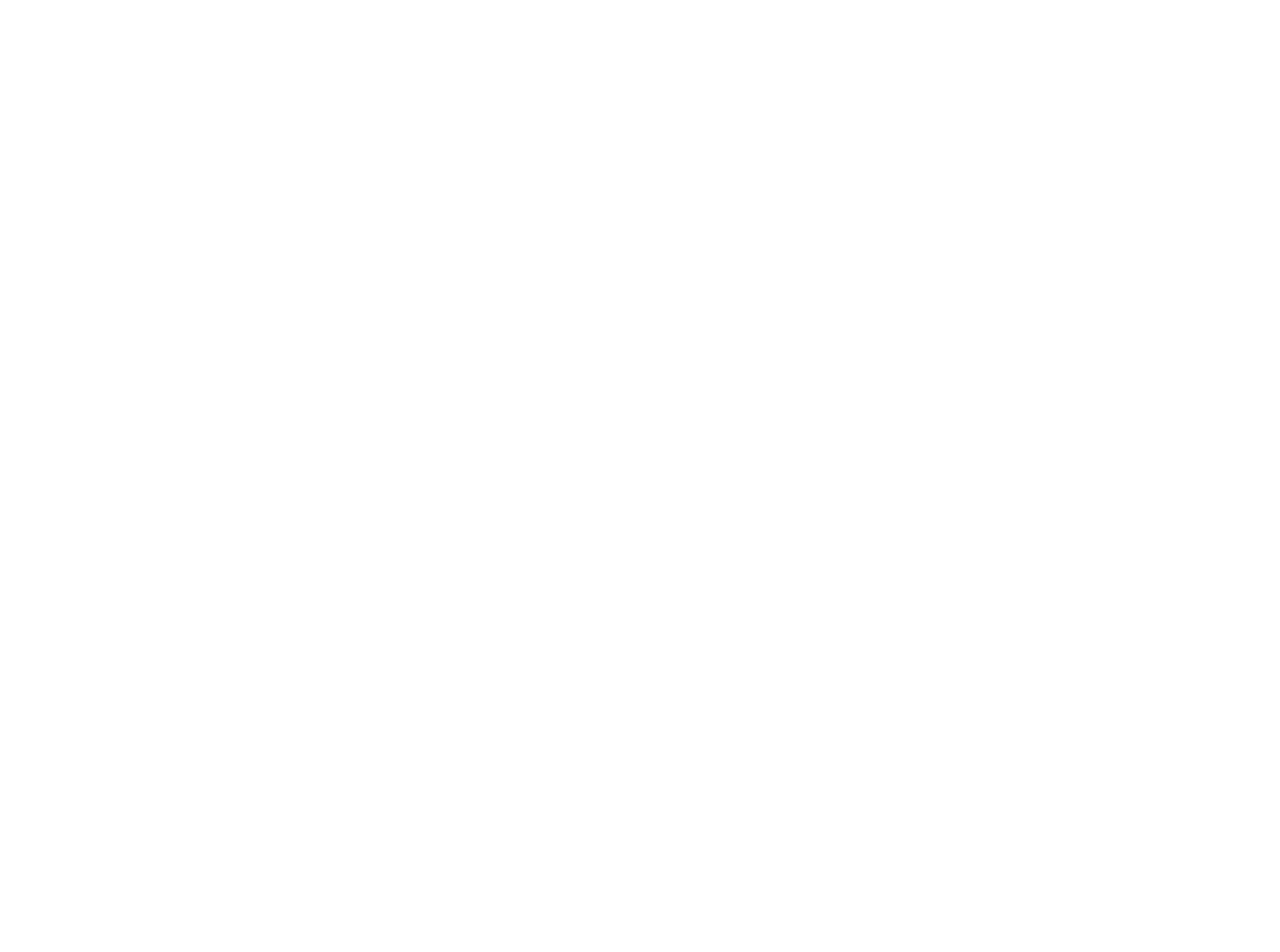
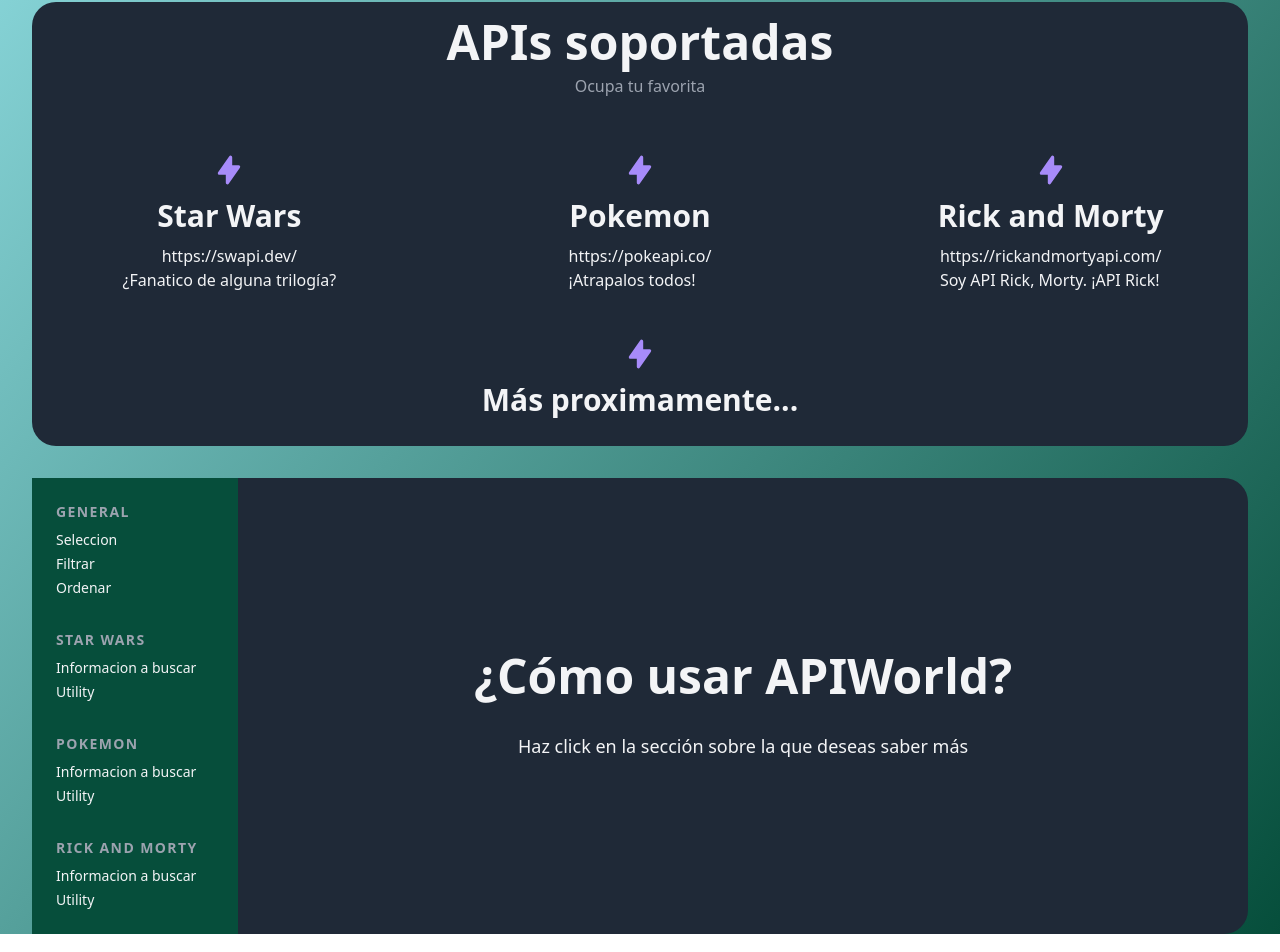
Before and after one commit to Pipexlul/API-World, a React (Vite) app: page / in a window 1280 px wide. Shown: the part 640-1592 px from the top of the page. Before the commit the page ends 800 px from the top, so only its background shows below. Built offline with nearby package versions, Linux system fonts and the light colour scheme.

Commit message:
Start creating layout. Sections so far: Landing, Supported APIs, How to use.

```diff
--- a/src/App.jsx
+++ b/src/App.jsx
@@ -1,9 +1,183 @@
 function App() {
   return (
-    <div>
-      Test
+    <div className="bg-gradient-to-br from-cyan-200 to-emerald-900 min-h-screen">
+      <section className="bg-gray-800 text-gray-100">
+        <div className="container mx-auto flex flex-col items-center px-4 py-16 text-center md:py-32 md:px-10 lg:px-32 xl:max-w-3xl">
+          <h1 className="text-4xl font-bold leading-none sm:text-5xl">
+            API
+            <span className="text-violet-400">World</span>
+          </h1>
+          <p className="px-8 mt-8 mb-12 text-lg">
+            Bienvenido a APIWorld, donde podras llamar distintas APIs con
+            tematicas variadas. Desde Pokemon, hasta Star Wars, pasando por Rick
+            and Morty.
+          </p>
+          <p className="px-8 mb-4 text-lg">¡Todo desde un sólo lugar!</p>
+          <div className="flex flex-wrap justify-center">
+            <button className="px-8 py-3 m-2 text-lg font-semibold rounded bg-emerald-400 text-gray-900 hover:bg-emerald-600">
+              Empezar
+            </button>
+            <button className="px-8 py-3 m-2 text-lg border rounded text-gray-50 border-gray-700">
+              ¿Cómo funciona?
+            </button>
+          </div>
+        </div>
+      </section>
+
+      <section className="m-4 md:m-8 bg-gray-800 text-gray-100 rounded-3xl">
+        <div className="container mx-auto p-4 my-6 space-y-2 text-center">
+          <h2 className="text-5xl font-bold">APIs soportadas</h2>
+          <p className="text-gray-400">Ocupa tu favorita</p>
+        </div>
+        <div className="container mx-auto grid justify-center gap-4 sm:grid-cols-2 lg:grid-cols-3">
+          <div className="flex flex-col items-center p-4">
+            <svg
+              xmlns="http://www.w3.org/2000/svg"
+              viewBox="0 0 20 20"
+              fill="currentColor"
+              className="w-8 h-8 text-violet-400"
+            >
+              <path
+                fillRule="evenodd"
+                d="M11.3 1.046A1 1 0 0112 2v5h4a1 1 0 01.82 1.573l-7 10A1 1 0 018 18v-5H4a1 1 0 01-.82-1.573l7-10a1 1 0 011.12-.38z"
+                clipRule="evenodd"
+              ></path>
+            </svg>
+            <h3 className="my-3 text-3xl font-semibold">Star Wars</h3>
+            <div className="space-y-1 leading-tight">
+              <p className="text-center">https://swapi.dev/</p>
+              <p>¿Fanatico de alguna trilogía?</p>
+            </div>
+          </div>
+          <div className="flex flex-col items-center p-4">
+            <svg
+              xmlns="http://www.w3.org/2000/svg"
+              viewBox="0 0 20 20"
+              fill="currentColor"
+              className="w-8 h-8 text-violet-400"
+            >
+              <path
+                fillRule="evenodd"
+                d="M11.3 1.046A1 1 0 0112 2v5h4a1 1 0 01.82 1.573l-7 10A1 1 0 018 18v-5H4a1 1 0 01-.82-1.573l7-10a1 1 0 011.12-.38z"
+                clipRule="evenodd"
+              ></path>
+            </svg>
+            <h3 className="my-3 text-3xl font-semibold">Pokemon</h3>
+            <div className="space-y-1 leading-tight">
+              <p className="text-cener">https://pokeapi.co/</p>
+              <p>¡Atrapalos todos!</p>
+            </div>
+          </div>
+          <div className="flex flex-col items-center p-4">
+            <svg
+              xmlns="http://www.w3.org/2000/svg"
+              viewBox="0 0 20 20"
+              fill="currentColor"
+              className="w-8 h-8 text-violet-400"
+            >
+              <path
+                fillRule="evenodd"
+                d="M11.3 1.046A1 1 0 0112 2v5h4a1 1 0 01.82 1.573l-7 10A1 1 0 018 18v-5H4a1 1 0 01-.82-1.573l7-10a1 1 0 011.12-.38z"
+                clipRule="evenodd"
+              ></path>
+            </svg>
+            <h3 className="my-3 text-3xl font-semibold">Rick and Morty</h3>
+            <div className="space-y-1 leading-tight">
+              <p className="text-center">https://rickandmortyapi.com/</p>
+              <p>Soy API Rick, Morty. ¡API Rick!</p>
+            </div>
+          </div>
+          <div className="flex flex-col items-center p-4"></div>
+          <div className="flex flex-col items-center p-4">
+            <svg
+              xmlns="http://www.w3.org/2000/svg"
+              viewBox="0 0 20 20"
+              fill="currentColor"
+              className="w-8 h-8 text-violet-400"
+            >
+              <path
+                fillRule="evenodd"
+                d="M11.3 1.046A1 1 0 0112 2v5h4a1 1 0 01.82 1.573l-7 10A1 1 0 018 18v-5H4a1 1 0 01-.82-1.573l7-10a1 1 0 011.12-.38z"
+                clipRule="evenodd"
+              ></path>
+            </svg>
+            <h3 className="my-3 text-3xl font-semibold">Más proximamente...</h3>
+          </div>
+          <div className="flex flex-col items-center p-4"></div>
+        </div>
+      </section>
+
+      <section className="m-4 md:m-8 bg-gray-800 text-gray-100 rounded-3xl flex flex-col sm:flex-row">
+        <aside className="w-full p-6 sm:w-60 bg-emerald-900">
+          <nav className="space-y-8 text-sm">
+            <div className="space-y-2">
+              <h2 className="text-sm font-semibold tracking-widest uppercase text-gray-400">
+                General
+              </h2>
+              <div className="flex flex-col space-y-1">
+                <a rel="noopener noreferrer" href="#">
+                  Seleccion
+                </a>
+                <a rel="noopener noreferrer" href="#">
+                  Filtrar
+                </a>
+                <a rel="noopener noreferrer" href="#">
+                  Ordenar
+                </a>
+              </div>
+            </div>
+            <div className="space-y-2">
+              <h2 className="text-sm font-semibold tracking-widest uppercase text-gray-400">
+                Star Wars
+              </h2>
+              <div className="flex flex-col space-y-1">
+                <a rel="noopener noreferrer" href="#">
+                  Informacion a buscar
+                </a>
+                <a rel="noopener noreferrer" href="#">
+                  Utility
+                </a>
+              </div>
+            </div>
+            <div className="space-y-2">
+              <h2 className="text-sm font-semibold tracking-widest uppercase text-gray-400">
+                Pokemon
+              </h2>
+              <div className="flex flex-col space-y-1">
+                <a rel="noopener noreferrer" href="#">
+                  Informacion a buscar
+                </a>
+                <a rel="noopener noreferrer" href="#">
+                  Utility
+                </a>
+              </div>
+            </div>
+            <div className="space-y-2">
+              <h2 className="text-sm font-semibold tracking-widest uppercase text-gray-400">
+                Rick and Morty
+              </h2>
+              <div className="flex flex-col space-y-1">
+                <a rel="noopener noreferrer" href="#">
+                  Informacion a buscar
+                </a>
+                <a rel="noopener noreferrer" href="#">
+                  Utility
+                </a>
+              </div>
+            </div>
+          </nav>
+        </aside>
+        <article className="w-full p-6 text-center">
+          <div className="flex flex-col justify-center h-full gap-y-8">
+            <h2 className="text-5xl font-bold">¿Cómo usar APIWorld?</h2>
+            <p className="text-lg">
+              Haz click en la sección sobre la que deseas saber más
+            </p>
+          </div>
+        </article>
+      </section>
     </div>
-  )
+  );
 }
 
-export default App
+export default App;
```
